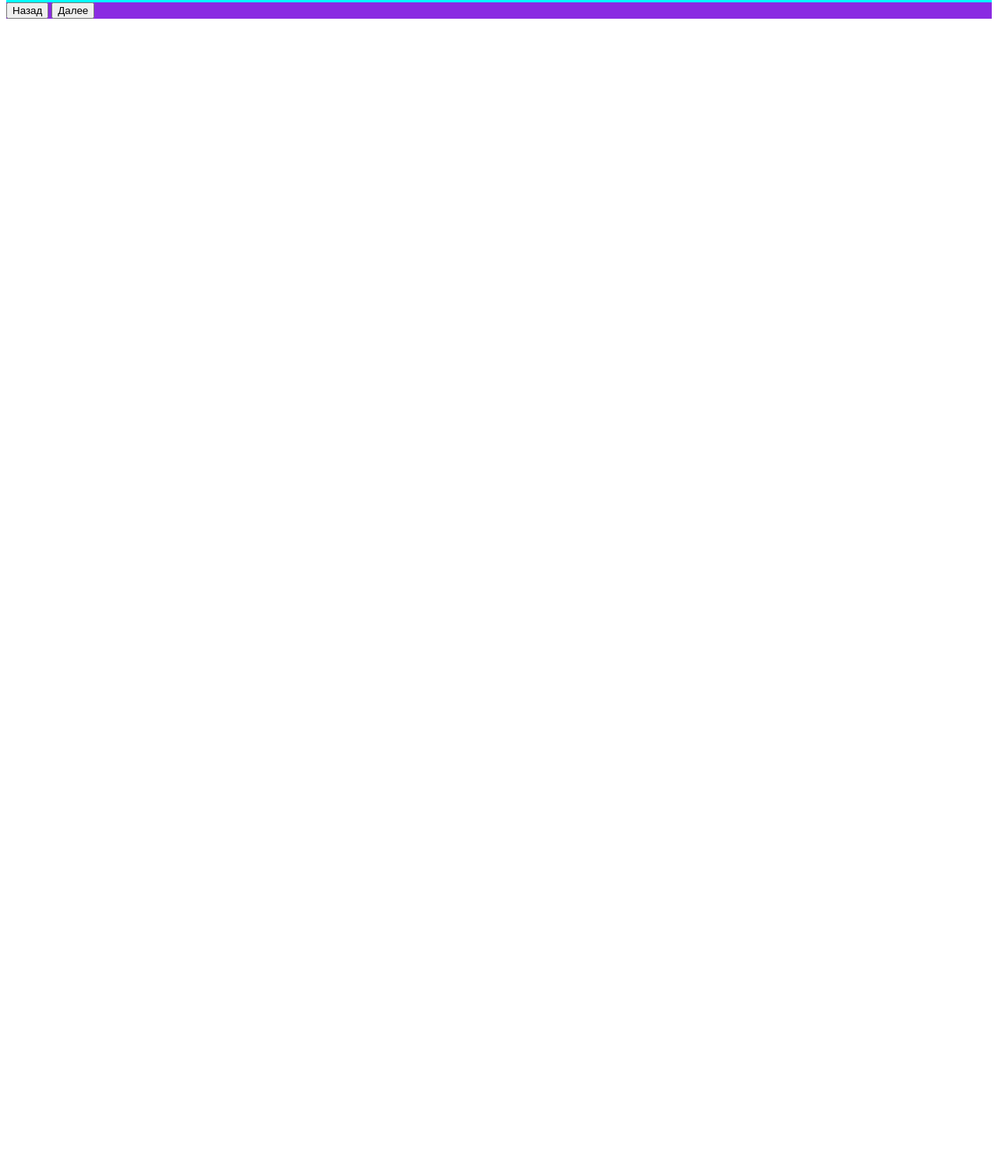
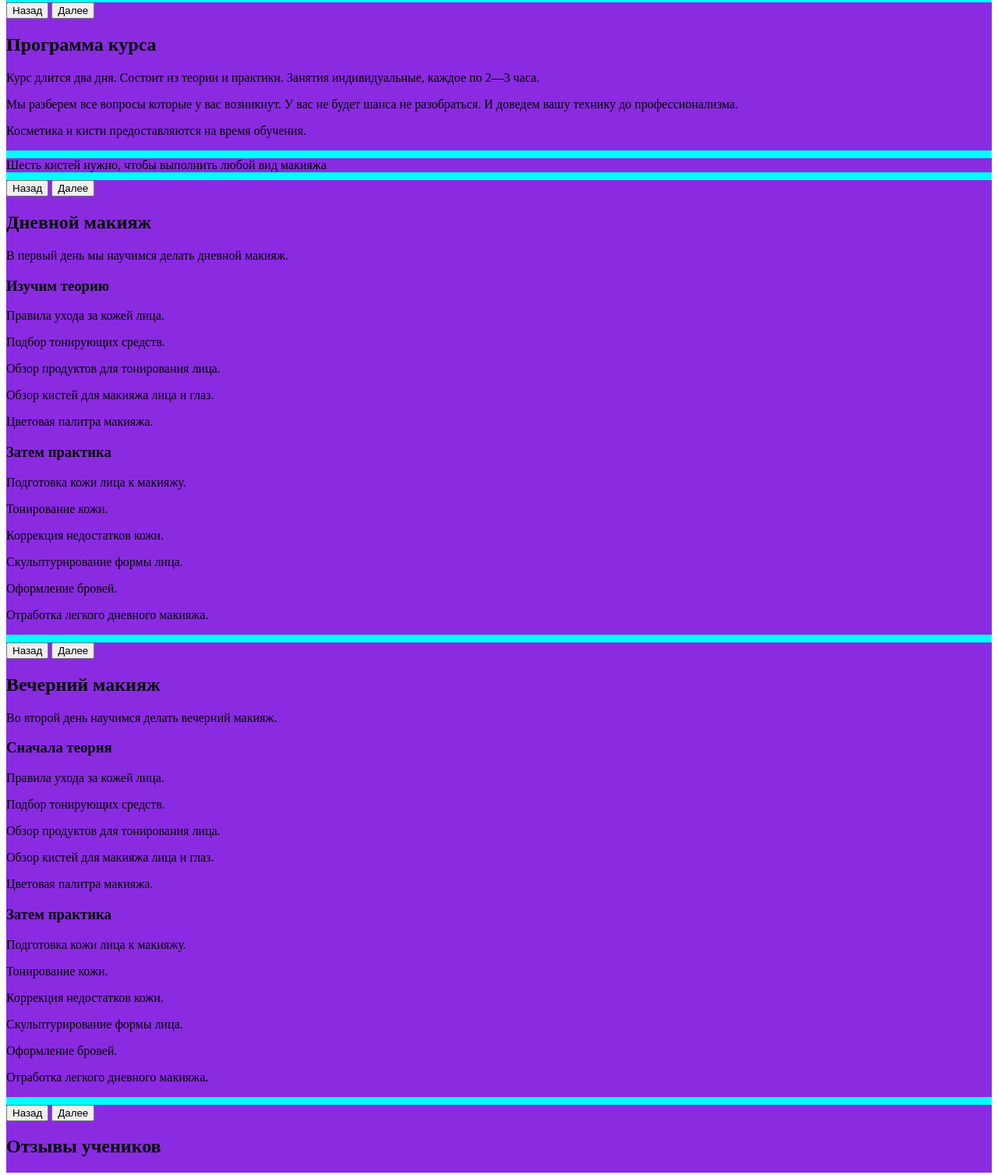
Before and after one commit to serjmax/nastyaignatyeva_school, a plain HTML site: page index.html in a window 1280 px wide. Shown: the part 1312-2819 px from the top of the page at 78% size. Before the commit the page ends 1344 px from the top, so only its background shows below. Drawn offline with Linux system fonts and the light colour scheme; a script that the page names is missing.

Commit message:
Add 7 mobile blocks

```diff
--- a/index.html
+++ b/index.html
@@ -9,6 +9,7 @@
     <link rel="stylesheet" type="text/css" media="screen" href="main.css" />
     <script src="main.js"></script>
 </head>
+
 <body>
     <!-- First mobile screen: Title !-->
     <div class="main">
@@ -37,6 +38,8 @@
                 <p>Курс для тех, кто хочет научиться качественно и быстро делать макияж.</p>
             </header>
         </div>
+
+
         <div class="twelve">
             <div class="button">
                 <button>Далее</button>
@@ -78,6 +81,8 @@
                 <p class="p p_size_small">Узнаете чем отличается один крем от другого. Для какой кожи нужен тот или иной крем.</p>
             </div>
         </div>
+
+
         <div class="twelve">
             <div class="bottom-bar">
                 <div class="bottom-bar__nav">
@@ -105,6 +110,8 @@
         <div class="twelve">
             <button class="enroll">Узнать расписание и записаться</button>
         </div>
+
+
         <div class="twelve">
             <div class="bottom-bar">
                 <div class="bottom-bar__nav">
@@ -114,5 +121,101 @@
             </div>
         </div>
     </div>
+
+    <!-- Fourth mobile screen: course program -->
+    <div class="main">
+        <div class="twelve">
+            <h2>Программа курса</h2>
+            <p class="p_size_big">Курс длится два дня. Состоит из теории и практики. Занятия индивидуальные, каждое по 2—3 часа.</p>
+            <p class="p_size_big">Мы разберем все вопросы которые у вас возникнут. У вас не будет шанса не разобраться. И доведем вашу технику до профессионализма.</p>
+            <p class="p_size_big">Косметика и кисти предоставляются на время обучения.</p>
+        </div>
+        <div class="twelve">
+            <div class="factoid">
+                <div class="img"></div>
+                <span>Шесть кистей</span>
+                <span>нужно, чтобы выполнить любой вид макияжа</span>
+            </div>
+        </div>
+
+
+        <div class="twelve">
+            <div class="bottom-bar">
+                <div class="bottom-bar__nav">
+                    <button class="botton">Назад</button>
+                    <button class="botton">Далее</button>
+                </div>
+            </div>
+        </div>
+    </div>
+
+    <!-- Fifth mobile screen: First day -->
+    <div class="main">
+        <div class="twelve">
+            <h2>Дневной макияж</h2>
+            <p class="p_size_big">В первый день мы научимся делать дневной макияж.</p>
+            <h3>Изучим теорию</h3>
+            <p class="p_size_big">Правила ухода за кожей лица.</p>
+            <p class="p_size_big">Подбор тонирующих средств.</p>
+            <p class="p_size_big">Обзор продуктов для тонирования лица.</p>
+            <p class="p_size_big">Обзор кистей для макияжа лица и глаз.</p>
+            <p class="p_size_big">Цветовая палитра макияжа.</p>
+            <h3>Затем практика</h3>
+            <p class="p_size_big">Подготовка кожи лица к макияжу.</p>
+            <p class="p_size_big">Тонирование кожи.</p>
+            <p class="p_size_big">Коррекция недостатков кожи.</p>
+            <p class="p_size_big">Скульптурирование формы лица.</p>
+            <p class="p_size_big">Оформление бровей.</p>
+            <p class="p_size_big">Отработка легкого дневного макияжа.</p>
+        </div>
+
+
+        <div class="twelve">
+            <div class="bottom-bar">
+                <div class="bottom-bar__nav">
+                    <button class="botton">Назад</button>
+                    <button class="botton">Далее</button>
+                </div>
+            </div>
+        </div>
+    </div>
+
+    <!-- Sixth mobile screen: First day -->
+    <div class="main">
+        <div class="twelve">
+            <h2>Вечерний макияж</h2>
+            <p class="p_size_big">Во второй день научимся делать вечерний макияж.</p>
+            <h3>Сначала теория</h3>
+            <p class="p_size_big">Правила ухода за кожей лица.</p>
+            <p class="p_size_big">Подбор тонирующих средств.</p>
+            <p class="p_size_big">Обзор продуктов для тонирования лица.</p>
+            <p class="p_size_big">Обзор кистей для макияжа лица и глаз.</p>
+            <p class="p_size_big">Цветовая палитра макияжа.</p>
+            <h3>Затем практика</h3>
+            <p class="p_size_big">Подготовка кожи лица к макияжу.</p>
+            <p class="p_size_big">Тонирование кожи.</p>
+            <p class="p_size_big">Коррекция недостатков кожи.</p>
+            <p class="p_size_big">Скульптурирование формы лица.</p>
+            <p class="p_size_big">Оформление бровей.</p>
+            <p class="p_size_big">Отработка легкого дневного макияжа.</p>
+        </div>
+
+
+        <div class="twelve">
+            <div class="bottom-bar">
+                <div class="bottom-bar__nav">
+                    <button class="botton">Назад</button>
+                    <button class="botton">Далее</button>
+                </div>
+            </div>
+        </div>
+    </div>
+
+    <!-- Seven mobile screen: First day -->
+    <div class="main">
+        <div class="twelve">
+            <h2>Отзывы учеников</h2>
+        </div>
+    </div>
 </body>
 </html>
```
